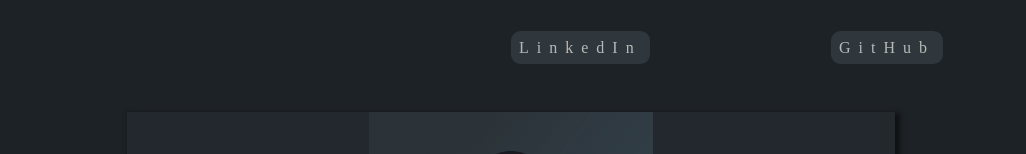
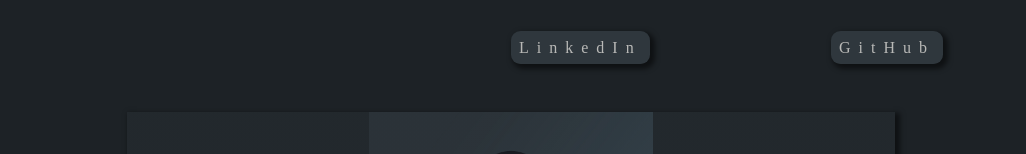
Before and after one commit to Irond76/portfolio-site-react, a React (Create React App) app: page /home in a window 1280 px wide. Shown: the top 154 px of the page, without its empty margins (129-1155 px from the left). Built offline with nearby package versions, Linux system fonts and the light colour scheme.

Commit message:
added box shadow to buttons

```diff
--- a/src/pages/Home.css
+++ b/src/pages/Home.css
@@ -94,5 +94,5 @@ nav ul li a{
     margin: auto;
     letter-spacing: .5rem;
     border-radius: .6rem;
-
+    box-shadow:3px 3px 5px 2px rgba(0,0,0,0.5) ;
 }
```
